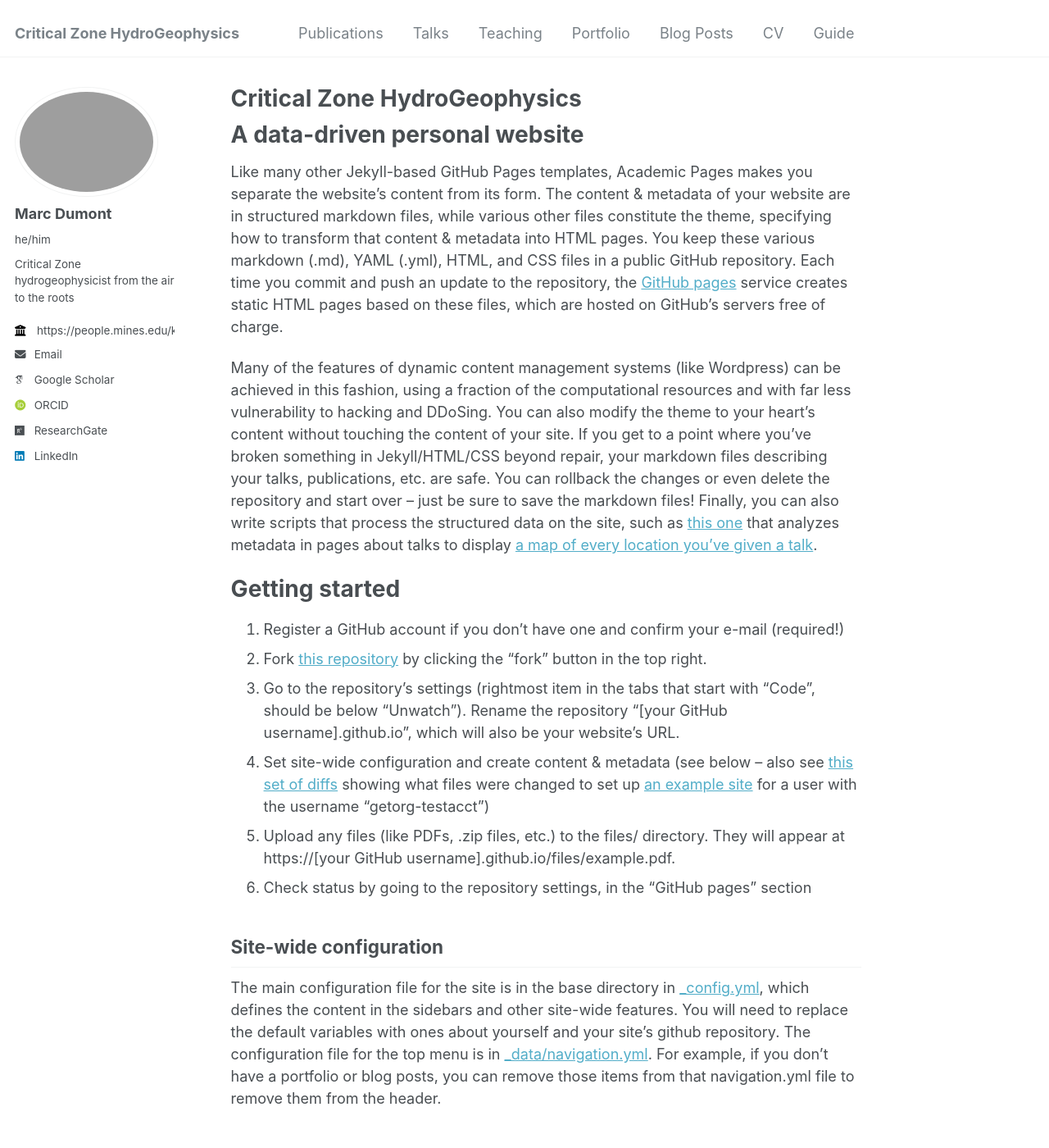
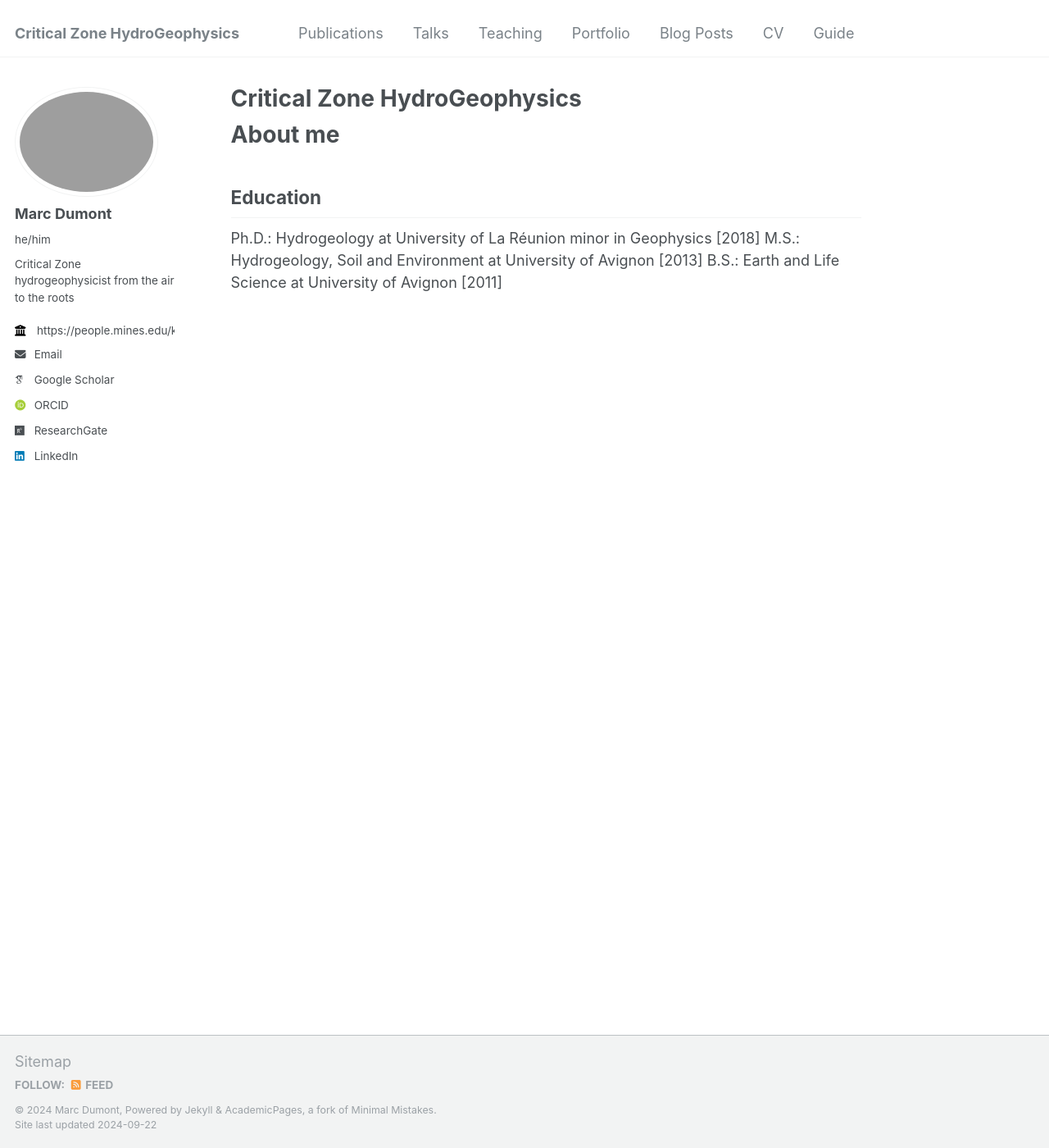
Before and after one commit to HydroDumont/hydrodumont.github.io, a Jekyll site: the page built from _pages/about.md, in a window 1280 px wide and 1400 px high. Shown: the whole window at 82% size. Built offline with Jekyll 4.4.1, drawn with Linux system fonts in a browser that asks for light colours; some web fonts are replaced; some of the changed text lies outside the part shown.

Commit message:
Update about.md

```diff
--- a/_pages/about.md
+++ b/_pages/about.md
@@ -7,43 +7,12 @@ redirect_from:
   - /about.html
 ---
 
+About me
+======
 
 
-A data-driven personal website
-======
-Like many other Jekyll-based GitHub Pages templates, Academic Pages makes you separate the website's content from its form. The content & metadata of your website are in structured markdown files, while various other files constitute the theme, specifying how to transform that content & metadata into HTML pages. You keep these various markdown (.md), YAML (.yml), HTML, and CSS files in a public GitHub repository. Each time you commit and push an update to the repository, the [GitHub pages](https://pages.github.com/) service creates static HTML pages based on these files, which are hosted on GitHub's servers free of charge.
-
-Many of the features of dynamic content management systems (like Wordpress) can be achieved in this fashion, using a fraction of the computational resources and with far less vulnerability to hacking and DDoSing. You can also modify the theme to your heart's content without touching the content of your site. If you get to a point where you've broken something in Jekyll/HTML/CSS beyond repair, your markdown files describing your talks, publications, etc. are safe. You can rollback the changes or even delete the repository and start over -- just be sure to save the markdown files! Finally, you can also write scripts that process the structured data on the site, such as [this one](https://github.com/academicpages/academicpages.github.io/blob/master/talkmap.ipynb) that analyzes metadata in pages about talks to display [a map of every location you've given a talk](https://academicpages.github.io/talkmap.html).
-
-Getting started
-======
-1. Register a GitHub account if you don't have one and confirm your e-mail (required!)
-1. Fork [this repository](https://github.com/academicpages/academicpages.github.io) by clicking the "fork" button in the top right.
-1. Go to the repository's settings (rightmost item in the tabs that start with "Code", should be below "Unwatch"). Rename the repository "[your GitHub username].github.io", which will also be your website's URL.
-1. Set site-wide configuration and create content & metadata (see below -- also see [this set of diffs](http://archive.is/3TPas) showing what files were changed to set up [an example site](https://getorg-testacct.github.io) for a user with the username "getorg-testacct")
-1. Upload any files (like PDFs, .zip files, etc.) to the files/ directory. They will appear at https://[your GitHub username].github.io/files/example.pdf.
-1. Check status by going to the repository settings, in the "GitHub pages" section
-
-Site-wide configuration
+Education
 ------
-The main configuration file for the site is in the base directory in [_config.yml](https://github.com/academicpages/academicpages.github.io/blob/master/_config.yml), which defines the content in the sidebars and other site-wide features. You will need to replace the default variables with ones about yourself and your site's github repository. The configuration file for the top menu is in [_data/navigation.yml](https://github.com/academicpages/academicpages.github.io/blob/master/_data/navigation.yml). For example, if you don't have a portfolio or blog posts, you can remove those items from that navigation.yml file to remove them from the header.
-
-Create content & metadata
-------
-For site content, there is one markdown file for each type of content, which are stored in directories like _publications, _talks, _posts, _teaching, or _pages. For example, each talk is a markdown file in the [_talks directory](https://github.com/academicpages/academicpages.github.io/tree/master/_talks). At the top of each markdown file is structured data in YAML about the talk, which the theme will parse to do lots of cool stuff. The same structured data about a talk is used to generate the list of talks on the [Talks page](https://academicpages.github.io/talks), each [individual page](https://academicpages.github.io/talks/2012-03-01-talk-1) for specific talks, the talks section for the [CV page](https://academicpages.github.io/cv), and the [map of places you've given a talk](https://academicpages.github.io/talkmap.html) (if you run this [python file](https://github.com/academicpages/academicpages.github.io/blob/master/talkmap.py) or [Jupyter notebook](https://github.com/academicpages/academicpages.github.io/blob/master/talkmap.ipynb), which creates the HTML for the map based on the contents of the _talks directory).
-
-**Markdown generator**
-
-I have also created [a set of Jupyter notebooks](https://github.com/academicpages/academicpages.github.io/tree/master/markdown_generator
-) that converts a CSV containing structured data about talks or presentations into individual markdown files that will be properly formatted for the Academic Pages template. The sample CSVs in that directory are the ones I used to create my own personal website at stuartgeiger.com. My usual workflow is that I keep a spreadsheet of my publications and talks, then run the code in these notebooks to generate the markdown files, then commit and push them to the GitHub repository.
-
-How to edit your site's GitHub repository
-------
-Many people use a git client to create files on their local computer and then push them to GitHub's servers. If you are not familiar with git, you can directly edit these configuration and markdown files directly in the github.com interface. Navigate to a file (like [this one](https://github.com/academicpages/academicpages.github.io/blob/master/_talks/2012-03-01-talk-1.md) and click the pencil icon in the top right of the content preview (to the right of the "Raw | Blame | History" buttons). You can delete a file by clicking the trashcan icon to the right of the pencil icon. You can also create new files or upload files by navigating to a directory and clicking the "Create new file" or "Upload files" buttons.
-
-Example: editing a markdown file for a talk
-![Editing a markdown file for a talk](/images/editing-talk.png)
-
-For more info
-------
-More info about configuring Academic Pages can be found in [the guide](https://academicpages.github.io/markdown/). The [guides for the Minimal Mistakes theme](https://mmistakes.github.io/minimal-mistakes/docs/configuration/) (which this theme was forked from) might also be helpful.
+Ph.D.: Hydrogeology at University of La Réunion minor in Geophysics [2018]
+M.S.: Hydrogeology, Soil and Environment at University of Avignon [2013]
+B.S.: Earth and Life Science at University of Avignon [2011]
```
